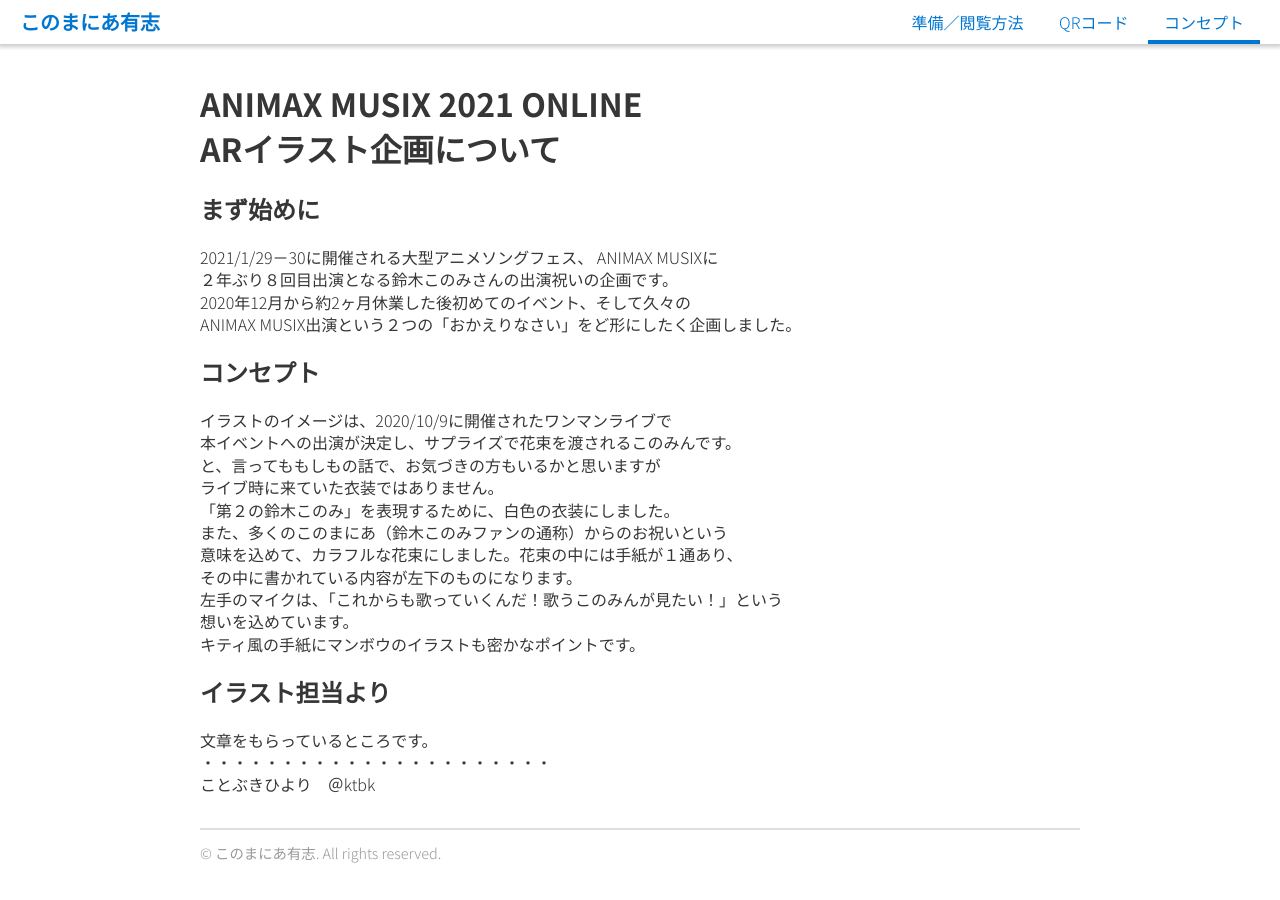
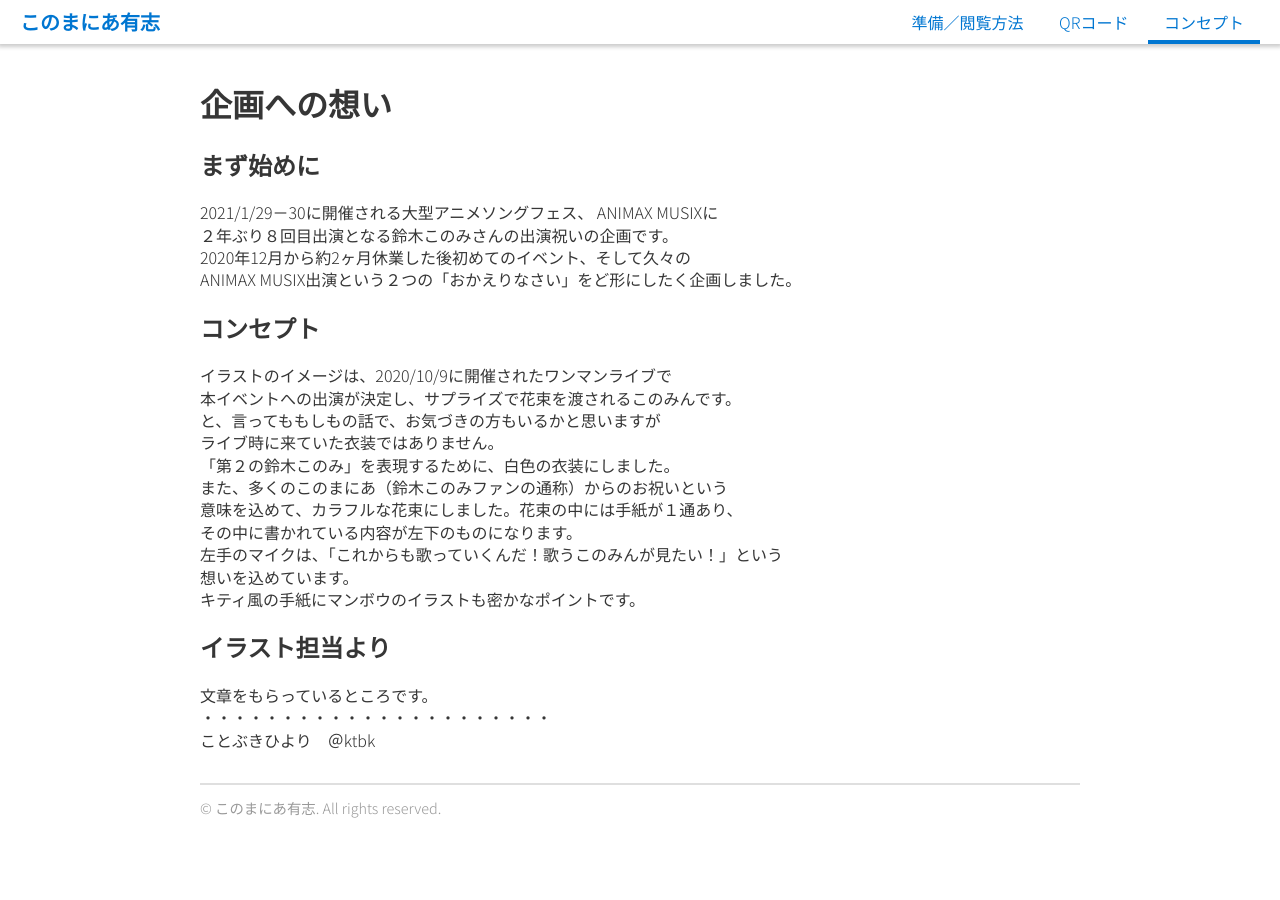
Before and after one commit to konomania/konomania.github.io, a Jekyll site: the page built from _pages/concept.md, in a window 1280 px wide. Built offline with Jekyll 4.4.1, drawn with Linux system fonts in a browser that asks for light colours.

Commit message:
Update concept.md

```diff
--- a/_pages/concept.md
+++ b/_pages/concept.md
@@ -3,7 +3,7 @@
 title: コンセプト
 sort_order: 3
 ---
-# ANIMAX MUSIX 2021 ONLINE<br>ARイラスト企画について
+# 企画への想い
 
 ## まず始めに
 
```
